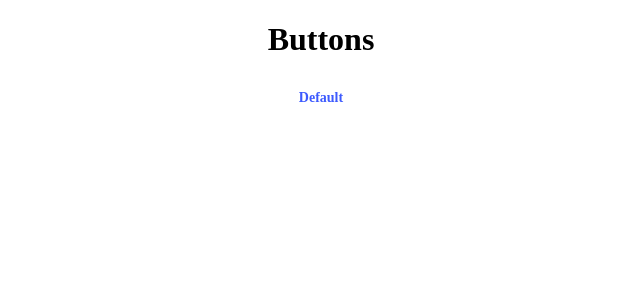
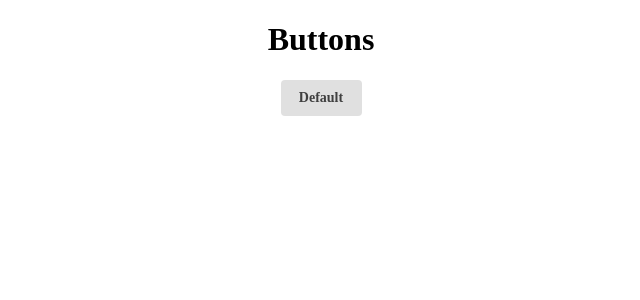
Before and after one commit to SmithVyne/ReuseableReactButtonComponent, a React (Create React App) app: page / in a window 1280 px wide. Shown: the top 300 px of the page, without its empty margins (319-959 px from the left). Built offline with nearby package versions, Linux system fonts and the light colour scheme.

Commit message:
Add variant with hover

```diff
--- a/src/components/App.js
+++ b/src/components/App.js
@@ -10,7 +10,7 @@ function App() {
     <div className="App">
       <h1 id="page-title">Buttons</h1>
       <main>
-        <Button variant="text" />
+        <Button />
       </main>
     </div>
   );
--- a/src/components/Button.js
+++ b/src/components/Button.js
@@ -1,4 +1,4 @@
-import {useState, useEffect} from 'react'
+import {useState, useEffect} from 'react';
 
 const variants = {
     default: {
```
